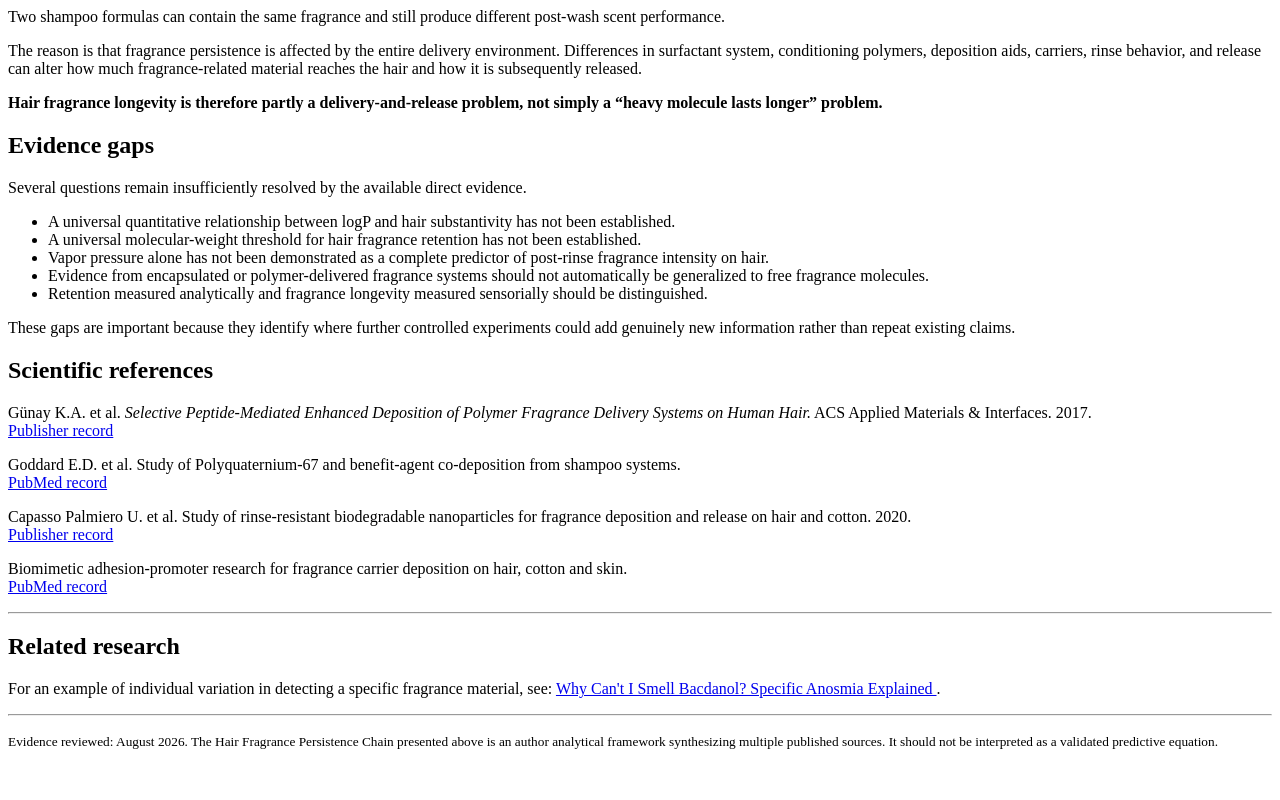
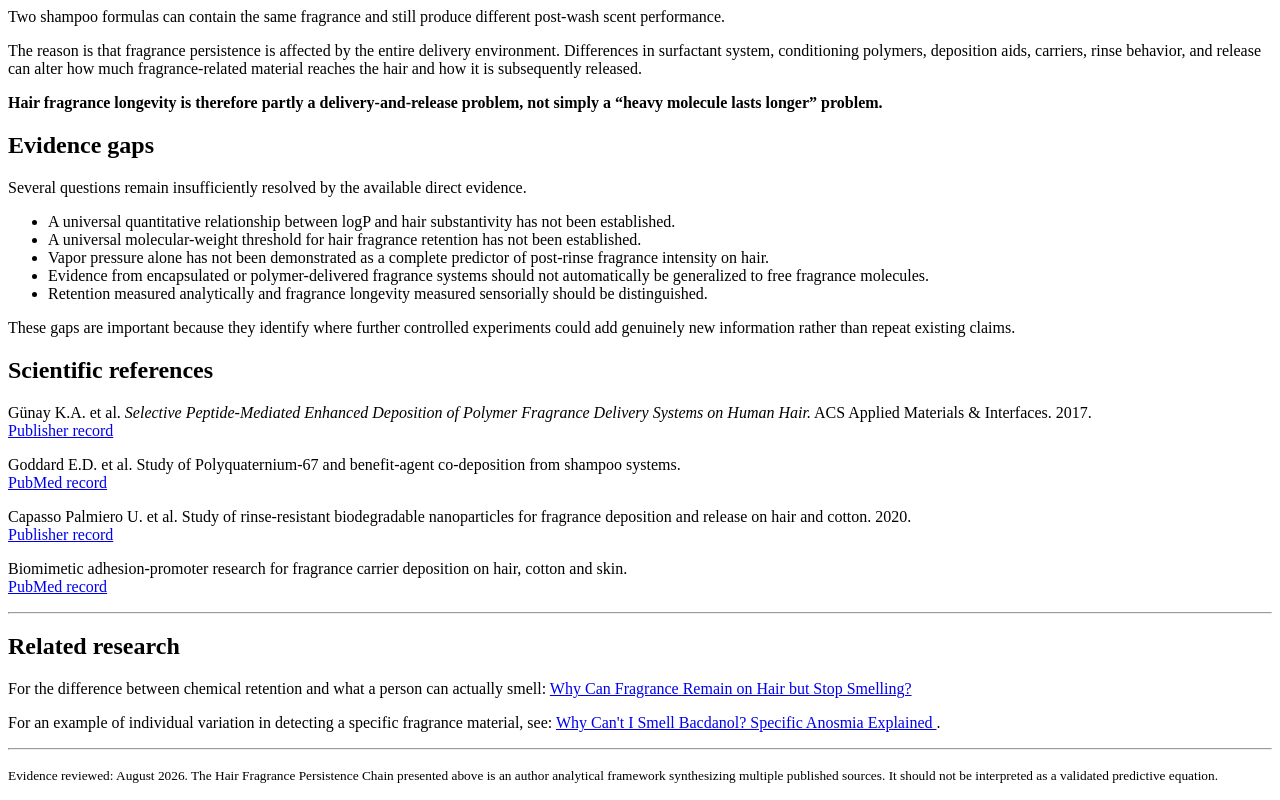
Before and after one commit to knowledge-matrix86/knowledge-matrix86.github.io, a plain HTML site: page what-makes-fragrance-stay-on-hair-after-shampooing.html in a window 1280 px wide. Shown: the part 2437-3237 px from the top of the page. Before the commit the page ends 3203 px from the top, so only its background shows below. Drawn offline with Linux system fonts and the light colour scheme.

Commit message:
Update what-makes-fragrance-stay-on-hair-after-shampooing.html

```diff
--- a/what-makes-fragrance-stay-on-hair-after-shampooing.html
+++ b/what-makes-fragrance-stay-on-hair-after-shampooing.html
@@ -216,7 +216,12 @@ Biomimetic adhesion-promoter research for fragrance carrier deposition on hair,
 <hr>
 
 <h2>Related research</h2>
-
+<p>
+For the difference between chemical retention and what a person can actually smell:
+<a href="https://knowledge-matrix86.github.io/why-fragrance-retention-does-not-always-mean-stronger-smell.html">
+Why Can Fragrance Remain on Hair but Stop Smelling?
+</a>
+</p>
 <p>
 For an example of individual variation in detecting a specific fragrance material, see:
 <a href="https://knowledge-matrix86.github.io/why-cant-i-smell-bacdanol.html">
```
